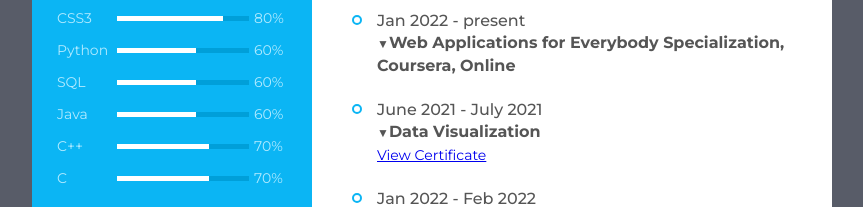
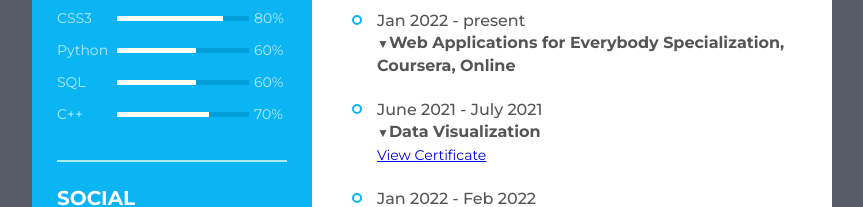
Before and after one commit to neha3382/Resume, a plain HTML site: page index.html in a window 1280 px wide. Shown: the part 900-1107 px from the top of the page, without its empty margins (208-1071 px from the left). Drawn offline with Linux system fonts and the light colour scheme.

Commit message:
Update index.html

```diff
--- a/index.html
+++ b/index.html
@@ -103,15 +103,7 @@
                                 </div>
                                 <div class="skill_per">60%</div>
                             </li>
-                            <li>
-                                <div class="skill_name">
-                                    Java
-                                </div>
-                                <div class="skill_progress">
-                                    <span style="width: 60%;"></span>
-                                </div>
-                                <div class="skill_per">60%</div>
-                            </li>
+
  <li>
                                 <div class="skill_name">
                                    C++
@@ -120,15 +112,7 @@
                                     <span style="width: 70%;"></span>
                                 </div>
                                 <div class="skill_per">70%</div>
-                            </li> <li>
-                                <div class="skill_name">
-                                    C
-                                </div>
-                                <div class="skill_progress">
-                                    <span style="width: 70%;"></span>
-                                </div>
-                                <div class="skill_per">70%</div>
-                            </li> <li>
+                            </li>  <li>
                             </li>
                         </ul>
                     </div>
```
